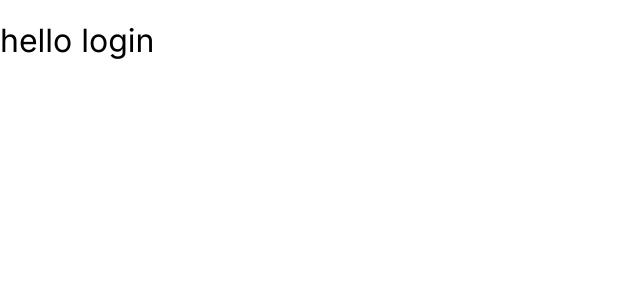
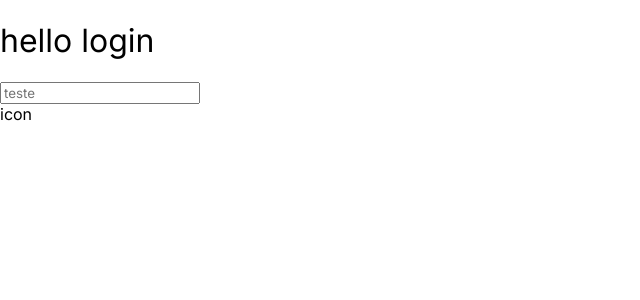
Before and after one commit to roxannefranco/holidaze, a React (Vite) app: page /login in a window 1280 px wide. Shown: the top 300 px of the page, without its empty margins (0-640 px from the left). Built offline with nearby package versions, Linux system fonts and the light colour scheme.

Commit message:
Created first few components and organized files

```diff
--- /dev/null
+++ b/src/components/Icon/index.jsx
@@ -0,0 +1,7 @@
+import styles from "./styles.module.css";
+
+function Icon(props) {
+  return <div>icon</div>;
+}
+
+export default Icon;
--- /dev/null
+++ b/src/components/Input/index.jsx
@@ -0,0 +1,13 @@
+import Icon from "../Icon";
+import styles from "./styles.module.css";
+
+function Input(props) {
+  return (
+    <div>
+      <input placeholder="teste" />
+      <Icon></Icon>
+    </div>
+  );
+}
+
+export default Input;
--- a/src/pages/Login/index.jsx
+++ b/src/pages/Login/index.jsx
@@ -1,12 +1,14 @@
 import { useEffect, useState } from "react";
 import { apiUrl } from "../../configs/api";
 import styles from "./styles.module.css";
+import Input from "../../components/Input";
 
 function Login() {
   return (
-    <div>
+    <main>
       <h1>hello login</h1>
-    </div>
+      <Input />
+    </main>
   );
 }
 
```
Also changed, not shown: src/components/Icon/styles.module.css (added), src/components/Input/styles.module.css (added).
